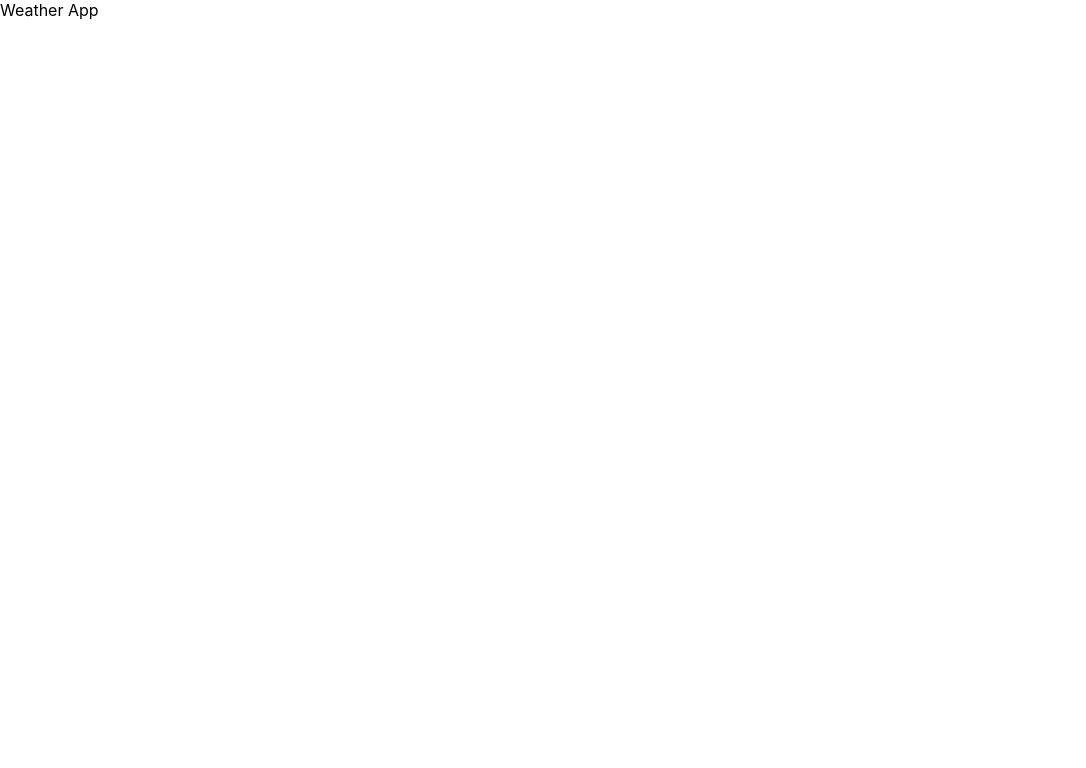
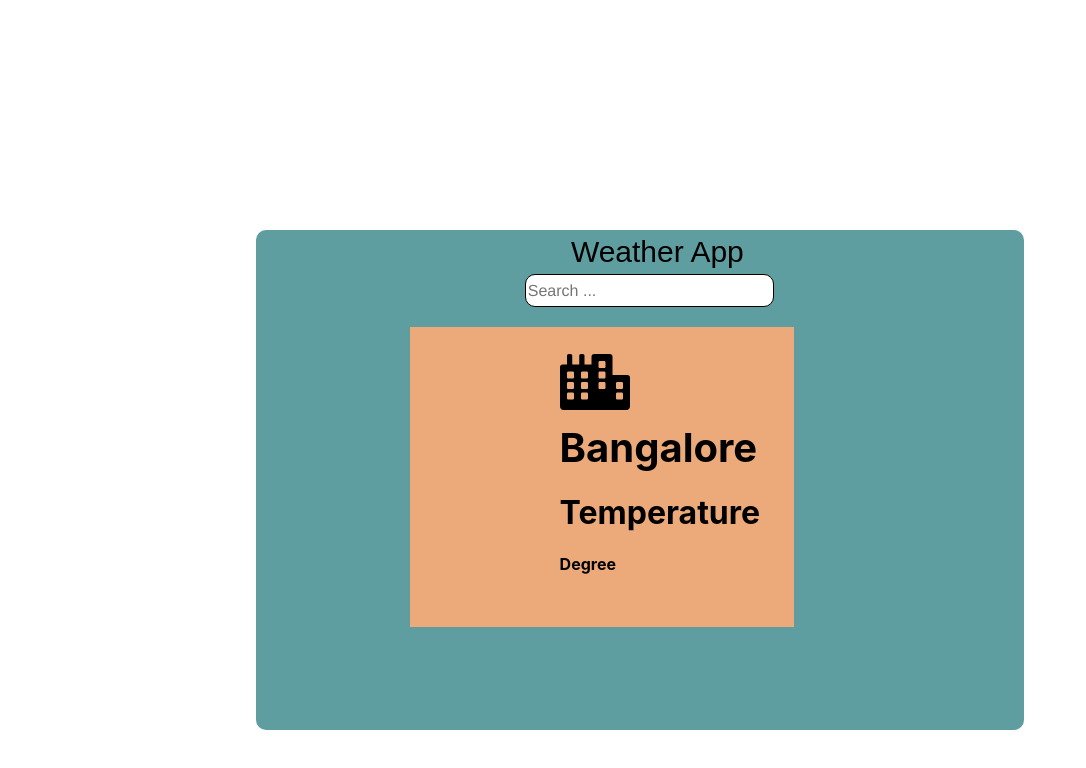
Before and after one commit to Chandan9898Kumar/Forming_Basic_Weather, a React (Create React App) app: page / in a window 1280 px wide. Shown: the top 768 px of the page, without its empty margins (0-1086 px from the left). Built offline with nearby package versions, Linux system fonts and the light colour scheme.

Commit message:
feat: styled component

```diff
--- a/package.json
+++ b/package.json
@@ -8,6 +8,7 @@
     "@testing-library/user-event": "^13.5.0",
     "react": "^18.2.0",
     "react-dom": "^18.2.0",
+    "react-icons": "^4.7.1",
     "react-router-dom": "^6.8.1",
     "react-scripts": "5.0.1",
     "web-vitals": "^2.1.4"
--- a/src/WeatherSimple/WeatherApp.js
+++ b/src/WeatherSimple/WeatherApp.js
@@ -1,25 +1,35 @@
-import React from 'react'
+import React, { useState, useEffect } from "react";
+import "./weatherStyle.css";
+import { FaCity } from "react-icons/fa";
+const WeatherApp = () => {
+  return (
+    <div className="header">
+      <div className="subheader">
+        <div className="label">
+          <span style={{ fontFamily: "sans-serif", fontSize: "30px" }}>
+            Weather App
+          </span>
+        </div>
 
+        <div className="settingInput">
+          <input
+            className="inputField"
+            type="search"
+            placeholder="Search ..."
+          />
+        </div>
 
-const WeatherApp=()=>{
-
-
-
-
-
-
-
-
-
-
-
-return(
-    <div>
-    <label>
-        Weather App
-    </label>
-
+        <div className="item">
+          <h2>
+            {" "}
+            <FaCity style={{ fontSize: "70px" }} /> {"   "} {"  "}
+            <text style={{ fontSize: "40px" }}>Bangalore</text>
+          </h2>
+          <h1>Temperature</h1>
+          <h4>Degree</h4>
+        </div>
+      </div>
     </div>
-)
-}
+  );
+};
 export default WeatherApp;
--- /dev/null
+++ b/src/WeatherSimple/weatherStyle.css
@@ -0,0 +1,51 @@
+* {
+  box-sizing: border-box;
+}
+body {
+  margin: 0;
+}
+.header {
+  width: 100%;
+  display: flex;
+  justify-content: center;
+  align-items: center;
+  height: 950px;
+}
+
+.subheader {
+  width: 60%;
+  margin-top: 10px;
+  background-color: cadetblue;
+  height: 500px;
+  margin-left: 0px;
+  margin-right: 0px;
+  border-radius: 10px;
+}
+
+div.label {
+  margin-left: 41%;
+  margin-top: 5px;
+  margin-bottom: 5px;
+}
+
+div.settingInput {
+  margin-left: 35%;
+}
+input[type="search"].inputField {
+  width: 50%;
+  height: 33px;
+  border: 1px solid black;
+  border-radius: 10px;
+  font-size: medium;
+  font-family: "Franklin Gothic Medium", "Arial Narrow", Arial, sans-serif;
+}
+
+div.item {
+  margin-top: 20px;
+  display: inline-block;
+  width: 50%;
+  background-color: rgb(236, 169, 122);
+  margin-left: 20%;
+  padding-left: 150px;
+  height: 300px;
+}
```
Also changed, not shown: 2 other files (tests, documents, lock files or other folders).
